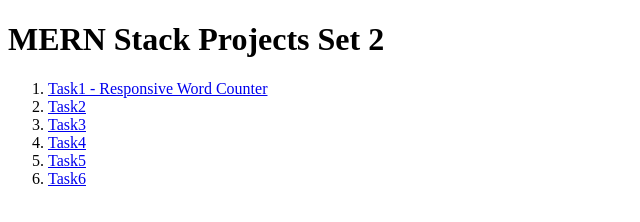
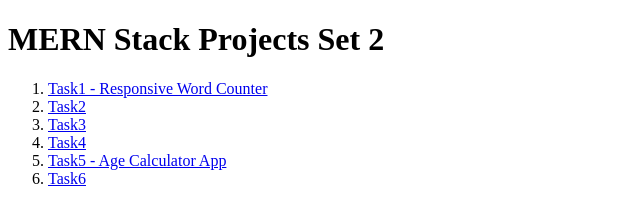
Before and after one commit to Sai-Sam-N/MERN-Stack-Set2, a plain HTML site: page index.html in a window 1280 px wide. Shown: the whole page, without its empty margins (0-640 px from the left). Drawn offline with Linux system fonts and the light colour scheme.

Commit message:
Update task 5

```diff
--- a/index.html
+++ b/index.html
@@ -13,7 +13,7 @@
         <li> <a href="#">Task2</a> </li>
         <li> <a href="#">Task3</a> </li>
         <li> <a href="#">Task4</a> </li>
-        <li> <a href="#">Task5</a> </li>
+        <li> <a href="https://sai-sam-n.github.io/ReactJS-AgeCalculator-T5/">Task5 - Age Calculator App</a> </li>
         <li> <a href="#">Task6</a> </li>
     </ol>
 </body>
```
